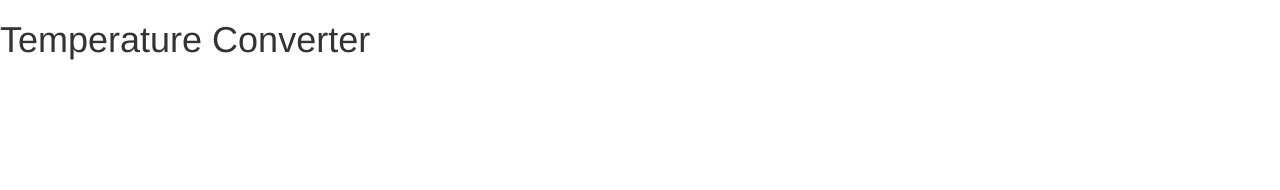
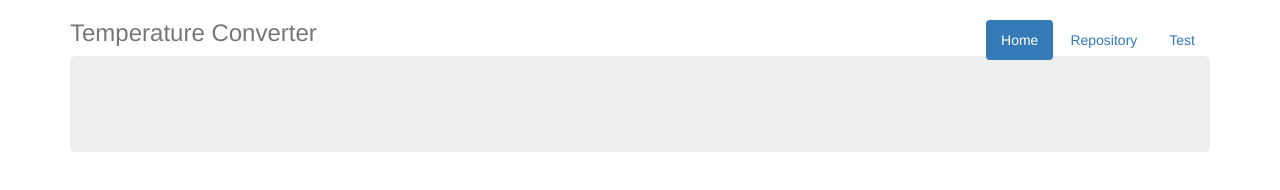
Before and after one commit to alu0100837353/TryingTravis, a plain HTML site: page index.html in a window 1280 px wide. Drawn offline with nearby package versions, Linux system fonts and the light colour scheme.

Commit message:
Modified index.html, added nav bar with title proyect, home link, repository link and test link

```diff
--- a/index.html
+++ b/index.html
@@ -1,4 +1,5 @@
-<html>
+<!DOCTIPE html>
+<html language="eng">
     <head>
         <meta charset="utf-8">
         <meta http-equiv="X-UA-Compatible" content="IE=edge">
@@ -10,7 +11,23 @@
         <link href="css/bootstrap.min.css" rel="stylesheet">
     </head>
     <body>
-        <h1>Temperature Converter</h1>
+        <div class="container">
+            <div class="header">
+                <nav>
+                    <ul class="nav nav-pills pull-right">
+                        <li class="active"> <a href="index.html">Home</a></li>
+                        <li> <a href="https://github.com/alu0100697032/temperature_conversor">Repository</a></li>
+                        <li> <a href="#">Test</a></li>
+                    </ul>
+                </nav>
+                <h3 class="text-muted">Temperature Converter</h3>
+            </div>
+            <div class="jumbotron">
+
+            </div>
+        </div>
+
+
         <!-- jQuery -->
         <script src="https://ajax.googleapis.com/ajax/libs/jquery/1.11.2/jquery.min.js"></script>
         <!-- Include all compiled plugins (below), or include individual files as needed -->
```
